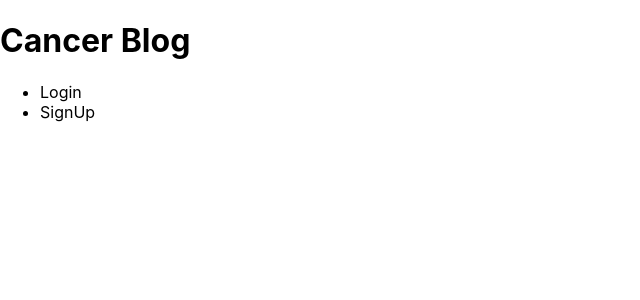
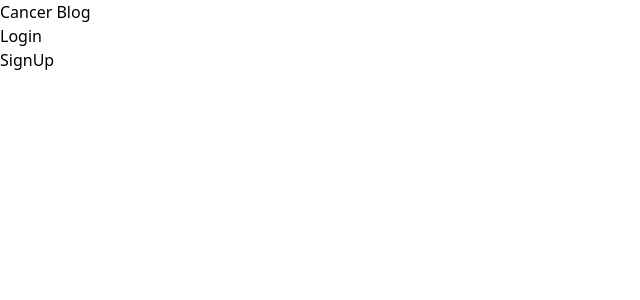
Before and after one commit to chris-15/Journey, a JavaScript app in the folder client/: page / in a window 1280 px wide. Shown: the top 300 px of the page, without its empty margins (0-640 px from the left). Built offline with nearby package versions, Linux system fonts and the light colour scheme; the HTML template or start-up script is replaced by a standard one.

Commit message:
installed tailwind to use for css

```diff
--- a/client/package.json
+++ b/client/package.json
@@ -39,5 +39,8 @@
       "last 1 firefox version",
       "last 1 safari version"
     ]
+  },
+  "devDependencies": {
+    "tailwindcss": "^3.3.1"
   }
 }
--- a/client/src/components/Nav/index.js
+++ b/client/src/components/Nav/index.js
@@ -1,17 +1,17 @@
 const Nav = () => {
-
   // create function here to show Nav bar if user is logged in
 
-    return(
+  return (
     <header>
       <h1>Cancer Blog</h1>
+      <nav>
         <ul>
           <li>Login</li>
           <li>SignUp</li>
         </ul>
-
+      </nav>
     </header>
-    )
-}
+  );
+};
 
 export default Nav;
--- a/client/src/index.css
+++ b/client/src/index.css
@@ -1,13 +1,3 @@
-body {
-  margin: 0;
-  font-family: -apple-system, BlinkMacSystemFont, 'Segoe UI', 'Roboto', 'Oxygen',
-    'Ubuntu', 'Cantarell', 'Fira Sans', 'Droid Sans', 'Helvetica Neue',
-    sans-serif;
-  -webkit-font-smoothing: antialiased;
-  -moz-osx-font-smoothing: grayscale;
-}
-
-code {
-  font-family: source-code-pro, Menlo, Monaco, Consolas, 'Courier New',
-    monospace;
-}
+@tailwind base;
+@tailwind components;
+@tailwind utilities;
--- /dev/null
+++ b/client/tailwind.config.js
@@ -0,0 +1,8 @@
+/** @type {import('tailwindcss').Config} */
+module.exports = {
+  content: ["./src/**/*.{js,jsx,ts,tsx}"],
+  theme: {
+    extend: {},
+  },
+  plugins: [],
+};
```
Also changed, not shown: 1 other file (tests, documents, lock files or other folders). Lines whose indentation alone changed are shown as unchanged.
